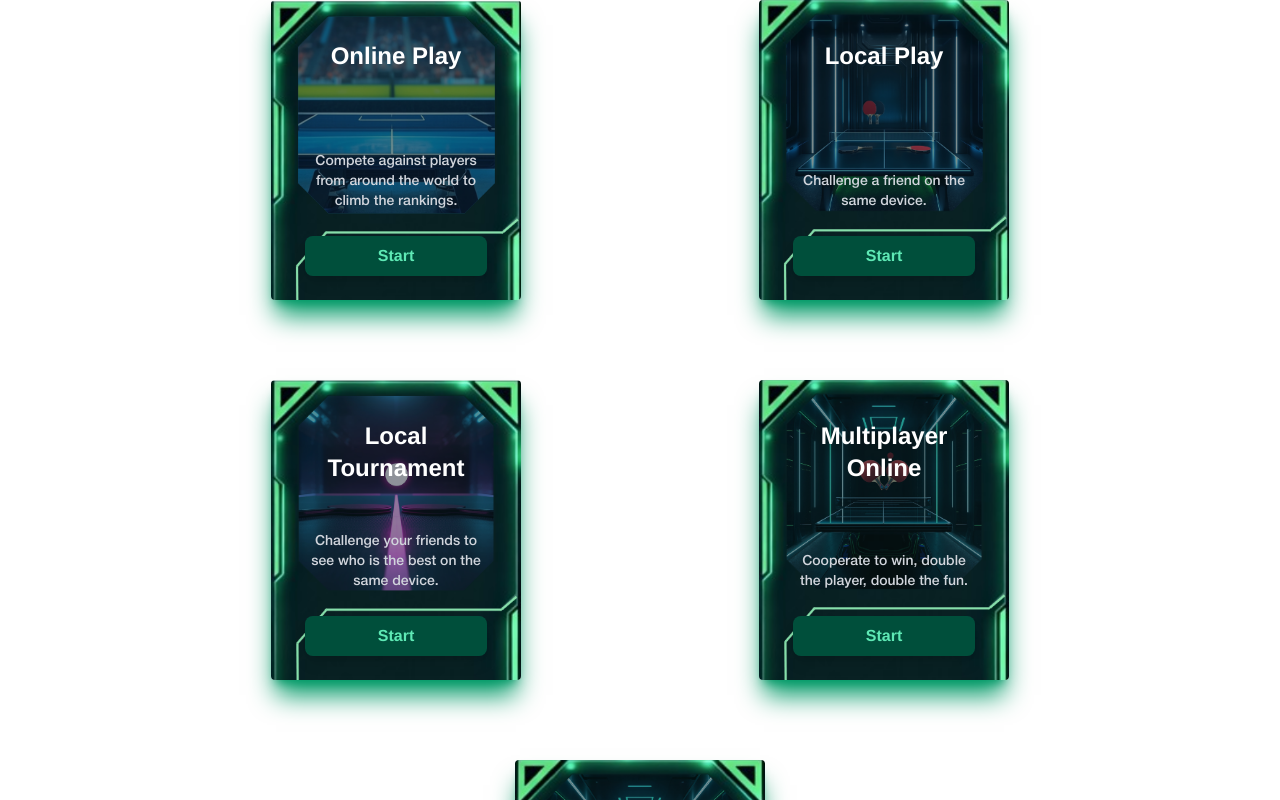
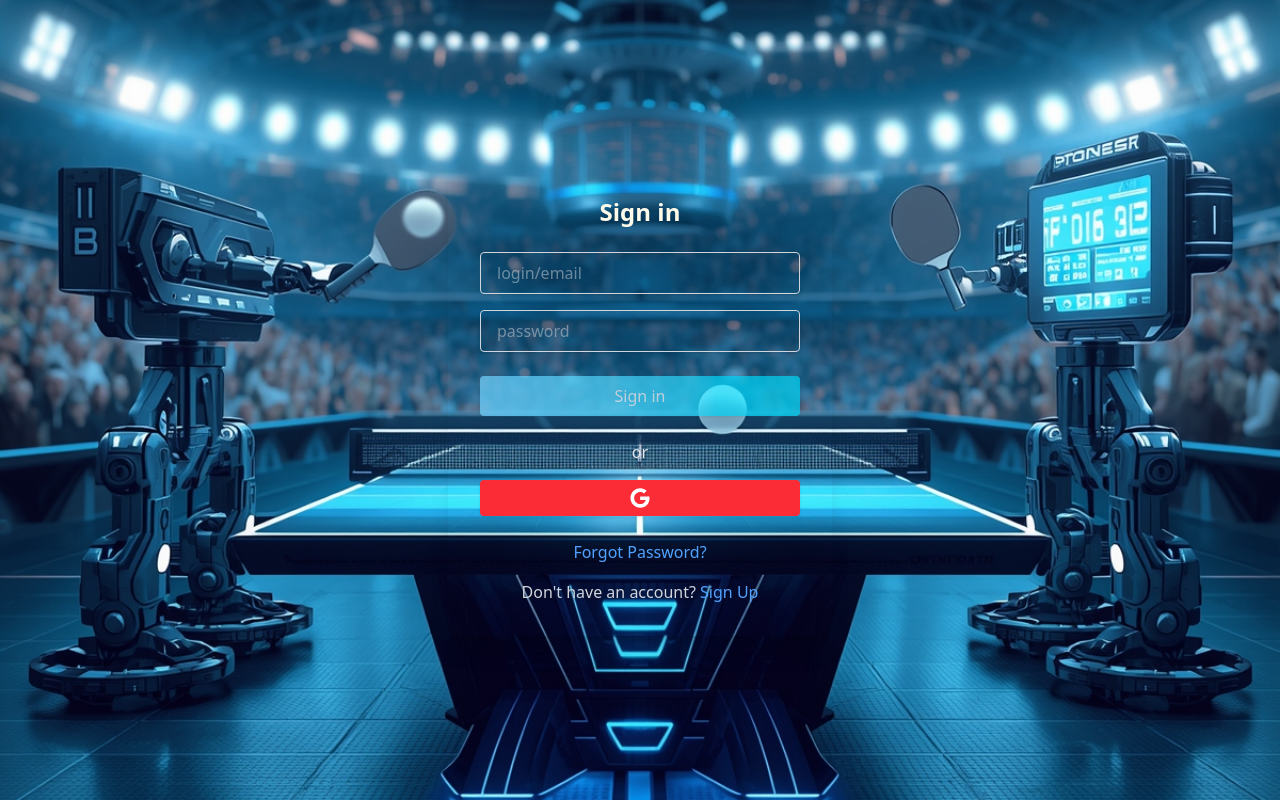
Before and after one commit to zsailine/ft_transcendance, a React (Vite) app in the folder FRONTEND/: page / in a window 1280 px wide. Shown: the top 800 px of the page. Built offline with nearby package versions, Linux system fonts and the light colour scheme.

Commit message:
login routes modified [OK]

```diff
--- a/FRONTEND/src/App.tsx
+++ b/FRONTEND/src/App.tsx
@@ -37,10 +37,10 @@ function App() {
               <FriendProvider>
                 <Router>
                   <Routes>
-                    <Route path="/" element={<Menu />} />
+                    <Route path="/menu" element={<Menu />} />
                     <Route path="/pong" element={<PongGame />} />
                     <Route path="/tournament" element={<PongTournament />} />
-                    <Route path="/login" element={<Login />} />
+                    <Route path="/" element={<Login />} />
                     <Route path="/register" element={<Login />} />
                     <Route
                       path="/dashboard"
--- a/FRONTEND/src/Components/ProtectedRoute.tsx
+++ b/FRONTEND/src/Components/ProtectedRoute.tsx
@@ -43,7 +43,7 @@ const ProtectedRoute = ({ children }: PropsWithChildren<{}>): React.ReactElement
     }
 
     if (!isAuthenticated)
-        return (<Navigate to="/login"/>)
+        return (<Navigate to="/"/>)
 
     return (
         <>
--- a/FRONTEND/src/Pages/Login.tsx
+++ b/FRONTEND/src/Pages/Login.tsx
@@ -9,7 +9,7 @@ import { toast } from "react-toastify";
 
 export default function Login() {
   const location = useLocation();
-  const isLogin = location.pathname === '/login';
+  const isLogin = location.pathname === '/';
 
   const navigate = useNavigate();
 
@@ -118,7 +118,7 @@ export default function Login() {
                 confirmPassword: "",
                 totpCode: ""
               });
-              navigate("/login");
+              navigate("/");
               toast.success("User created!");
             } else {
               toast.error("Email or Username already in use. Please try again.");
@@ -253,7 +253,7 @@ export default function Login() {
             {!isLogin &&
               <p
                 className="underline text-gray-500 text-right mt-2 cursor-pointer hover:text-gray-700"
-                onClick={() => navigate('/login')}
+                onClick={() => navigate('/')}
               >Back</p>}
           </form>
           {isLogin && (
--- a/FRONTEND/src/Providers/AuthProvider.tsx
+++ b/FRONTEND/src/Providers/AuthProvider.tsx
@@ -64,7 +64,7 @@ const AuthProvider = ({ children }: any) => {
 				totpCode: totpCode
 			}
 
-			const { data } = await api.post("/auth/login", postData);
+			const { data } = await api.post("/auth/", postData);
 
 			if (data.requires2FA) {
 				return { success: false, requires2FA: true };
```
Also changed, not shown: 2 other files (tests, documents, lock files or other folders).
